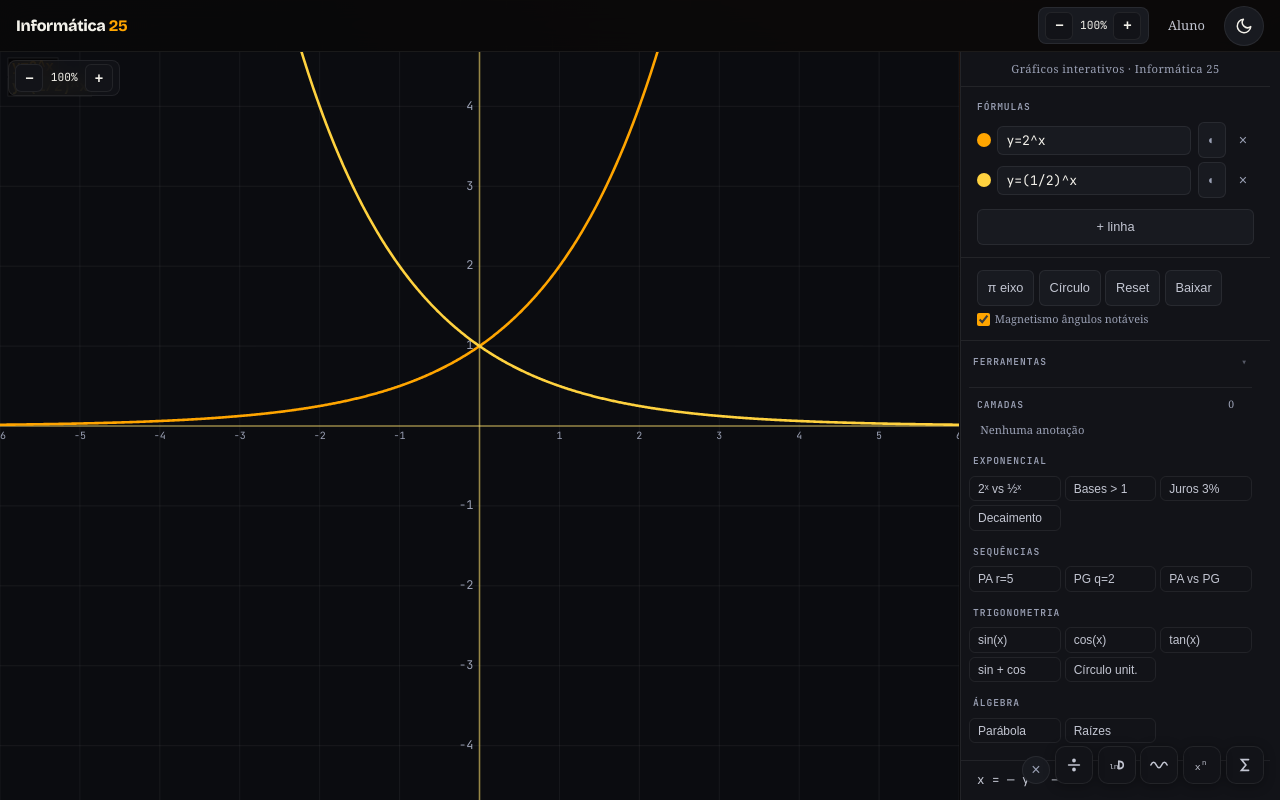
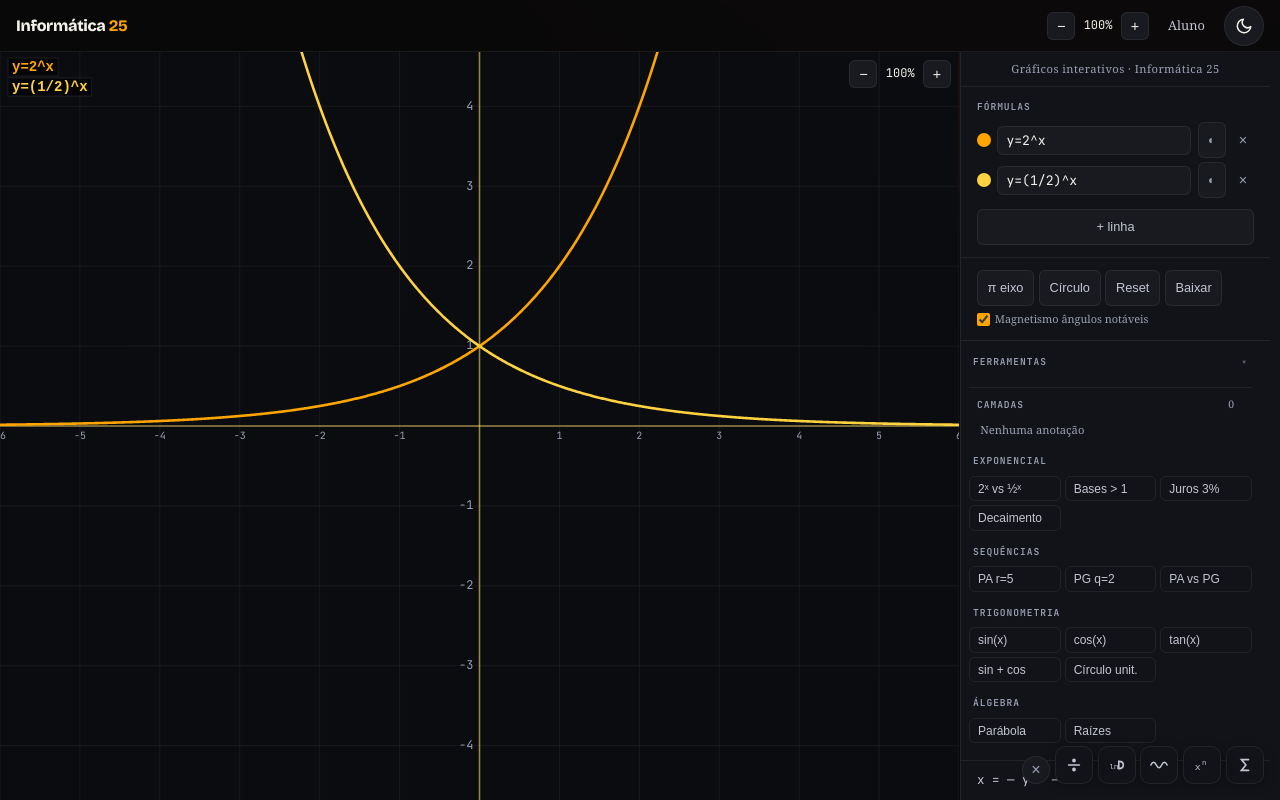
Before and after one commit to AsafeTork/Infor25-IFPA-Braganca-Matematica, a website: page professor.html in a window 1280 px wide. Drawn offline with nearby package versions, Linux system fonts and the light colour scheme.

Commit message:
fix: controles fonte estilo idêntico aluno + canto superior direito
- graph-font-ctrl right:.5rem, não left, afeta todas as fontes (info+graph)
- al-zoom estilo idêntico aluno (28px, surface-2, gap .3rem), sem background custom
- gráfico isométrico e imutável mantidos

```diff
--- a/professor.html
+++ b/professor.html
@@ -41,7 +41,7 @@
   <div class="prof-stage" id="prof-stage">
     <canvas id="plot-canvas" style="touch-action:none"></canvas>
     <div class="prof-labels" id="prof-labels"></div>
-    <div class="al-zoom graph-font-ctrl" id="graph-zoom-ctrl" style="position:absolute;top:.5rem;left:.5rem;display:flex;align-items:center;gap:.3rem;background:color-mix(in srgb,var(--surface) 85%,transparent);backdrop-filter:blur(8px);border:1px solid var(--border);border-radius:8px;padding:.2rem .4rem;z-index:5">
+    <div class="al-zoom graph-font-ctrl" id="graph-zoom-ctrl">
       <button class="al-zoom-btn" id="font-dec-graph" aria-label="Diminuir gráfico">−</button>
       <span class="al-zoom-label" id="font-val-graph">100%</span>
       <button class="al-zoom-btn" id="font-inc-graph" aria-label="Aumentar gráfico">+</button>
@@ -217,15 +217,24 @@ let graphScale = 1;
 const clampScale = (v, min, max) => Math.min(max, Math.max(min, v));
 function updateUiScale(v){
   uiScale = clampScale(Math.round(v*10)/10, 0.8, 1.8);
+  graphScale = uiScale;
   document.documentElement.style.setProperty("--info-scale", uiScale);
-  const el = document.getElementById("font-val-ui");
-  if (el) el.textContent = Math.round(uiScale*100) + "%";
+  document.documentElement.style.setProperty("--graph-scale", uiScale);
+  const elUi = document.getElementById("font-val-ui");
+  if (elUi) elUi.textContent = Math.round(uiScale*100) + "%";
+  const elGraph = document.getElementById("font-val-graph");
+  if (elGraph) elGraph.textContent = Math.round(uiScale*100) + "%";
+  plot.draw();
 }
 function updateGraphScale(v){
   graphScale = clampScale(Math.round(v*10)/10, 0.8, 1.8);
+  uiScale = graphScale;
+  document.documentElement.style.setProperty("--info-scale", graphScale);
   document.documentElement.style.setProperty("--graph-scale", graphScale);
-  const el = document.getElementById("font-val-graph");
-  if (el) el.textContent = Math.round(graphScale*100) + "%";
+  const elUi2 = document.getElementById("font-val-ui");
+  if (elUi2) elUi2.textContent = Math.round(graphScale*100) + "%";
+  const elGraph2 = document.getElementById("font-val-graph");
+  if (elGraph2) elGraph2.textContent = Math.round(graphScale*100) + "%";
   plot.draw();
 }
 document.getElementById("font-dec-ui")?.addEventListener("click", () => updateUiScale(uiScale - 0.1));
--- a/styles/aluno.css
+++ b/styles/aluno.css
@@ -26,10 +26,10 @@
 }
 .al-brand b { color: var(--accent); }
 .al-topright { display: flex; align-items: center; gap: .4rem; }
-.al-zoom { display: flex; align-items: center; gap: .25rem; }
-.al-zoom-btn { width: 28px; height: 28px; border-radius: 6px; border: 1px solid var(--border); background: var(--surface); color: var(--text); cursor: pointer; font-weight: 700; font-size: .9rem; transition: all .15s; }
+.al-zoom { display:flex; align-items:center; gap:.3rem; }
+.al-zoom-btn { width:28px; height:28px; border:1px solid var(--border); background:var(--surface-2); color:var(--text); border-radius:6px; display:flex; align-items:center; justify-content:center; cursor:pointer; font-size:.9rem; }
 .al-zoom-btn:hover { background: var(--accent-soft); border-color: var(--accent); color: var(--accent); }
-.al-zoom-label { font-family: var(--font-mono); font-size: .7rem; color: var(--text-mut); min-width: 35px; text-align: center; }
+.al-zoom-label { font-family:var(--font-mono); font-size:.75rem; color:var(--text); min-width:36px; text-align:center; }
 @media (min-width: 900px) { .al-zoom { display: flex; } }
 @media (max-width: 600px) { .al-zoom { display: none; } }
 .al-toplink {
--- a/styles/professor.css
+++ b/styles/professor.css
@@ -49,33 +49,15 @@
 }
 .prof-toplink:hover { background: var(--surface-2); color: var(--text); }
 
-/* ── Font controls (UI + Graph) ─────────────────────────── */
+/* ── Font controls (UI + Graph) — idêntico ao aluno (.al-zoom) ── */
 .prof-font-ctrl {
-  display: flex;
-  align-items: center;
-  gap: .2rem;
-  background: var(--surface-2);
-  border: 1px solid var(--border);
-  border-radius: 6px;
-  padding: .15rem .3rem;
-  flex-shrink: 0;
+  display:flex; align-items:center; gap:.3rem;
 }
 .graph-font-ctrl {
   position: absolute;
   top: .5rem;
-  left: .5rem;
-  display: flex;
-  align-items: center;
-  gap: .3rem;
-  background: color-mix(in srgb, var(--surface) 85%, transparent);
-  backdrop-filter: blur(8px);
-  border: 1px solid var(--border);
-  border-radius: 8px;
-  padding: .2rem .4rem;
+  right: .5rem;
   z-index: 5;
-  flex-shrink: 0;
-  max-width: calc(100% - 1rem);
-  box-sizing: border-box;
 }
 .font-btn {
   width: 28px;
@@ -110,55 +92,12 @@
   flex-shrink: 0;
   user-select: none;
 }
-/* ── al-zoom — mesm estilo do aluno (al-zoom 36) ──────────── */
-.al-zoom { display: flex; align-items: center; gap: .25rem; flex-shrink: 0; }
-.al-zoom-btn {
-  width: 28px;
-  height: 28px;
-  min-width: 28px;
-  min-height: 28px;
-  border-radius: 6px;
-  border: 1px solid var(--border);
-  background: var(--surface);
-  color: var(--text);
-  cursor: pointer;
-  font-weight: 700;
-  font-size: .9rem;
-  transition: all .15s;
-  display: flex;
-  align-items: center;
-  justify-content: center;
-  line-height: 1;
-  flex-shrink: 0;
-  user-select: none;
-}
+/* ── al-zoom — idêntico ao aluno ──────────── */
+.al-zoom { display:flex; align-items:center; gap:.3rem; }
+.al-zoom-btn { width:28px; height:28px; border:1px solid var(--border); background:var(--surface-2); color:var(--text); border-radius:6px; display:flex; align-items:center; justify-content:center; cursor:pointer; font-size:.9rem; }
 .al-zoom-btn:hover { background: var(--accent-soft); border-color: var(--accent); color: var(--accent); }
-.al-zoom-btn:active { transform: scale(.95); }
-.al-zoom-label {
-  font-family: var(--font-mono);
-  font-size: clamp(.6rem, .7rem, .75rem);
-  color: var(--text);
-  min-width: 32px;
-  max-width: 44px;
-  text-align: center;
-  white-space: nowrap;
-  flex-shrink: 0;
-  user-select: none;
-}
-/* header prof-font-ctrl quando usa al-zoom — mantém visual consistente */
-.prof-font-ctrl.al-zoom {
-  background: var(--surface-2);
-  border: 1px solid var(--border);
-  border-radius: 8px;
-  padding: .2rem .4rem;
-}
-.graph-font-ctrl.al-zoom {
-  background: color-mix(in srgb, var(--surface) 85%, transparent);
-  backdrop-filter: blur(8px);
-  border: 1px solid var(--border);
-  border-radius: 8px;
-  padding: .2rem .4rem;
-}
+.al-zoom-label { font-family:var(--font-mono); font-size:.75rem; color:var(--text); min-width:36px; text-align:center; }
+/* .prof-font-ctrl.al-zoom e .graph-font-ctrl.al-zoom — usam .al-zoom diretamente sem override (idêntico ao aluno) */
 
 /* ── Layout ─────────────────────────────────────────────── */
 .prof-wrap {
@@ -177,7 +116,7 @@
 .prof-stage canvas { width: 100%; height: 100%; display: block; }
 .prof-labels {
   position: absolute;
-  top: 2.8rem;
+  top: .5rem;
   left: .5rem;
   display: flex;
   flex-direction: column;
@@ -755,12 +694,9 @@
 .frow-inp { min-width: 0; flex: 1 1 0; max-width: 100%; overflow: hidden; text-overflow: ellipsis; }
 .prof-controls { max-width: 100%; flex-wrap: wrap; gap: .3rem; }
 .prof-presets-wrap, .layers-panel, .uc-info, .prof-section { overflow-x: hidden; word-break: break-word; }
-.prof-labels { top: 2.8rem; left: .5rem; max-width: calc(100% - 1rem); overflow: hidden; }
+.prof-labels { top: .5rem; left: .5rem; max-width: calc(100% - 1rem); overflow: hidden; }
 .prof-stage { min-height: 0; min-width: 0; max-width: 100vw; overflow: hidden; }
-@media (max-width: 480px) {
-  .al-zoom-btn { width: 28px !important; height: 28px !important; min-width: 28px !important; min-height: 28px !important; }
-  .al-zoom-label, .font-val { min-width: 28px !important; max-width: 40px !important; font-size: .65rem !important; }
-}
+/* al-zoom idêntico ao aluno — sem override mobile */
 
 /* ============================================================
    ACCESSIBILITY — Reduced motion
```
